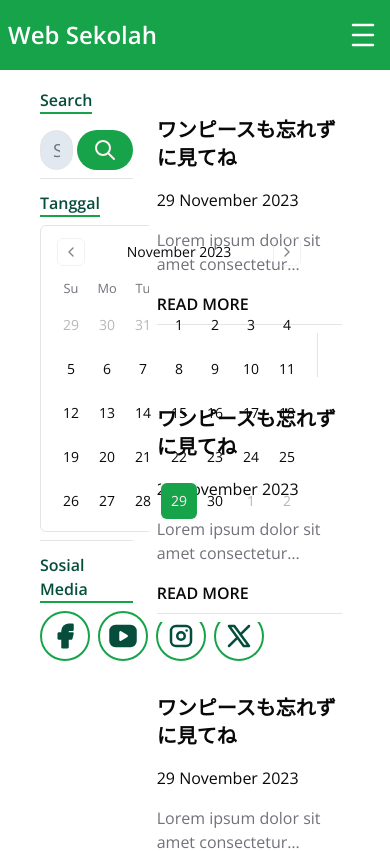
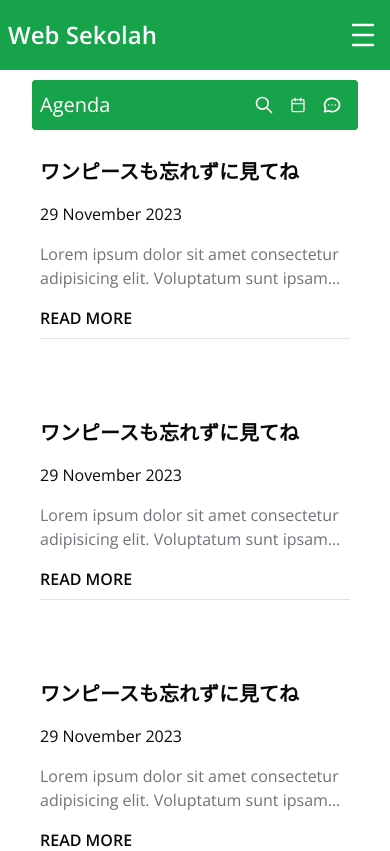
Before and after one commit to Andrian004/web-sekolah, a React (Vite) app: page /plan in a window 390 px wide. Shown: the top 851 px of the page. Built offline with nearby package versions, Linux system fonts and the light colour scheme.

Commit message:
feat: improve mobile version

```diff
--- /dev/null
+++ b/src/components/ui/popover.tsx
@@ -0,0 +1,29 @@
+import * as React from "react";
+import * as PopoverPrimitive from "@radix-ui/react-popover";
+
+import { cn } from "~/utils/cn";
+
+const Popover = PopoverPrimitive.Root;
+
+const PopoverTrigger = PopoverPrimitive.Trigger;
+
+const PopoverContent = React.forwardRef<
+  React.ElementRef<typeof PopoverPrimitive.Content>,
+  React.ComponentPropsWithoutRef<typeof PopoverPrimitive.Content>
+>(({ className, align = "center", sideOffset = 4, ...props }, ref) => (
+  <PopoverPrimitive.Portal>
+    <PopoverPrimitive.Content
+      ref={ref}
+      align={align}
+      sideOffset={sideOffset}
+      className={cn(
+        "z-50 w-72 rounded-md border bg-popover p-4 text-popover-foreground shadow-md outline-none data-[state=open]:animate-in data-[state=closed]:animate-out data-[state=closed]:fade-out-0 data-[state=open]:fade-in-0 data-[state=closed]:zoom-out-95 data-[state=open]:zoom-in-95 data-[side=bottom]:slide-in-from-top-2 data-[side=left]:slide-in-from-right-2 data-[side=right]:slide-in-from-left-2 data-[side=top]:slide-in-from-bottom-2",
+        className
+      )}
+      {...props}
+    />
+  </PopoverPrimitive.Portal>
+));
+PopoverContent.displayName = PopoverPrimitive.Content.displayName;
+
+export { Popover, PopoverTrigger, PopoverContent };
--- a/src/routes/user/plan.tsx
+++ b/src/routes/user/plan.tsx
@@ -1,124 +1,21 @@
-import { useState } from "react";
 import { Layout } from "~/components/layout/layout";
-import { Button } from "~/components/ui/button";
+import HeaderAgenda from "~/components/shared/header-agenda";
 import PlanCard from "~/components/shared/plan-card";
-import { Input } from "~/components/ui/input";
-import { Calendar } from "~/components/ui/calendar";
-import {
-  Tooltip,
-  TooltipContent,
-  TooltipProvider,
-  TooltipTrigger,
-} from "~/components/ui/tooltip";
-import {
-  TbBrandFacebookFilled,
-  TbBrandInstagram,
-  TbBrandX,
-  TbBrandYoutubeFilled,
-  TbSearch,
-} from "react-icons/tb";
-import { cn } from "~/utils/cn";
-
-type Socmed = {
-  icon: React.ReactNode;
-  onHover: string;
-  link: string;
-  tooltip: string;
-};
-
-const SocmedList: Socmed[] = [
-  {
-    icon: <TbBrandFacebookFilled />,
-    onHover: "hover:text-blue-600",
-    link: "https://github.com/Andrian004",
-    tooltip: "Facebook",
-  },
-  {
-    icon: <TbBrandYoutubeFilled />,
-    onHover: "hover:text-red-600 ",
-    link: "https://github.com/Andrian004",
-    tooltip: "Youtube",
-  },
-  {
-    icon: <TbBrandInstagram />,
-    onHover: "hover:text-pink-700 ",
-    link: "https://github.com/Andrian004",
-    tooltip: "Instagram",
-  },
-  {
-    icon: <TbBrandX />,
-    onHover: "hover:text-black",
-    link: "https://github.com/Andrian004",
-    tooltip: "X (aja)",
-  },
-];
+import SideBarAgenda from "~/components/shared/sidebar-agenda";
 
 export function PlanPage() {
-  const [date, setDate] = useState<Date | undefined>(new Date());
   const list: number[] = new Array(5).fill(0);
 
   return (
     <Layout>
-      <div className="mt-20 flex w-full container">
-        <section className="flex-auto w-1/3 p-2">
-          <div className="mb-3">
-            <h4 className="w-fit text-emerald-900 font-semibold border-b-2 border-primary mb-2">
-              Search
-            </h4>
-            <form className="w-full flex gap-1 py-2">
-              <Input
-                type="text"
-                placeholder="Search"
-                className="w-full bg-slate-200 text-lg rounded-full px-3 py-1"
-              />
-              <Button type="submit" className="text-2xl rounded-full">
-                <TbSearch />
-              </Button>
-            </form>
-            <hr />
-          </div>
-          <div className=" mb-3">
-            <h4 className="w-fit text-emerald-900 font-semibold border-b-2 border-primary mb-2">
-              Tanggal
-            </h4>
-            <Calendar
-              mode="single"
-              selected={date}
-              onSelect={setDate}
-              className="w-fit rounded-md border mb-2"
-            />
-            <hr />
-          </div>
-          <div className="socmed mb-3">
-            <h4 className="w-fit text-emerald-900 font-semibold border-b-2 border-primary mb-2">
-              Sosial Media
-            </h4>
-            <ul className="flex gap-2">
-              {SocmedList.map((item, index) => (
-                <TooltipProvider key={index} delayDuration={300}>
-                  <Tooltip>
-                    <TooltipTrigger>
-                      <li
-                        className={cn(
-                          `border-2 border-primary text-emerald-900 p-2 rounded-full transition duration-300`,
-                          item.onHover
-                        )}
-                      >
-                        <a href={item.link} className="text-3xl">
-                          {item.icon}
-                        </a>
-                      </li>
-                    </TooltipTrigger>
-                    <TooltipContent side="bottom">
-                      <p>{item.tooltip}</p>
-                    </TooltipContent>
-                  </Tooltip>
-                </TooltipProvider>
-              ))}
-            </ul>
-          </div>
+      <div className="mt-20 flex flex-col lg:flex-row w-full container">
+        <section className="flex justify-end lg:hidden sticky top-20">
+          <HeaderAgenda />
         </section>
-        <section className="flex-auto w-2/3 text-center p-2">
+        <section className="hidden lg:inline flex-autow-1/3 p-2">
+          <SideBarAgenda />
+        </section>
+        <section className="flex-auto  w-full lg:w-2/3 text-center p-0 lg:p-2">
           {list.map((_item, index) => (
             <PlanCard key={index} />
           ))}
```
Also changed, not shown: src/components/layout/header-navigation.tsx (+12 -6 lines).
